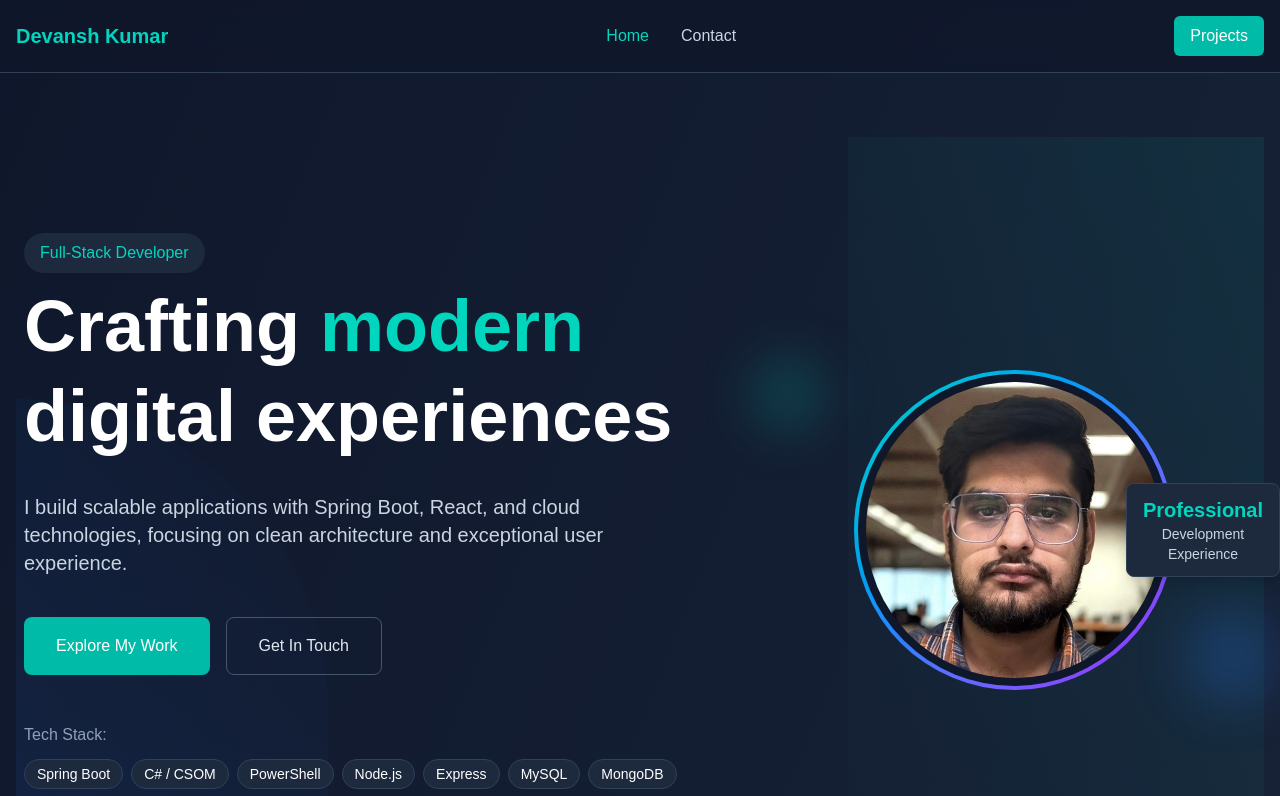
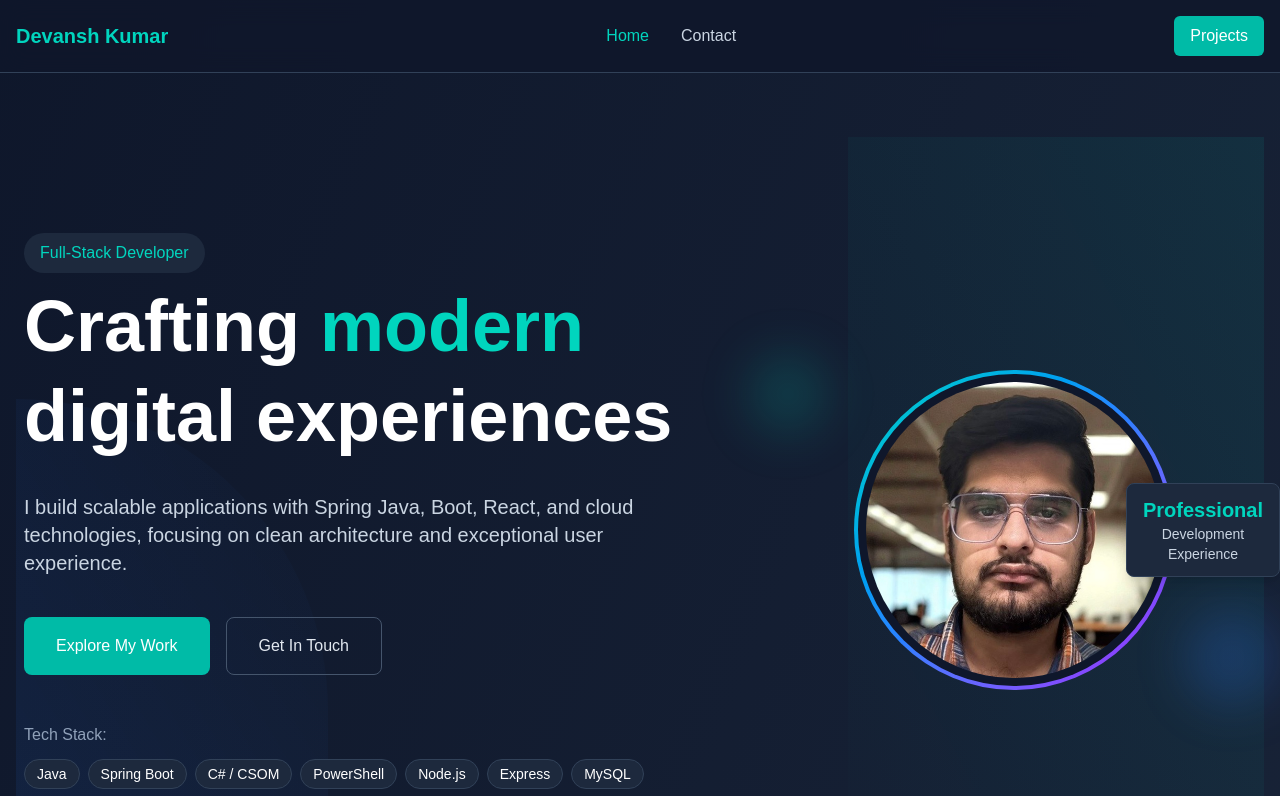
Before and after one commit to techikansh/Portfolio, a Next.js app: page / in a window 1280 px wide. Shown: the top 796 px of the page. Built offline with nearby package versions, Linux system fonts and the light colour scheme.

Commit message:
Added Java in hero section

```diff
--- a/app/components/Portfolio.tsx
+++ b/app/components/Portfolio.tsx
@@ -68,7 +68,7 @@ const Portfolio = () => {
         </h1>
 
         <p className="text-xl text-slate-300 max-w-2xl">
-          I build scalable applications with Spring Boot, React, and cloud technologies,
+          I build scalable applications with Spring Java, Boot, React, and cloud technologies,
           focusing on clean architecture and exceptional user experience.
         </p>
 
@@ -95,6 +95,7 @@ const Portfolio = () => {
         <div className="pt-4">
           <p className="text-slate-400 mb-3">Tech Stack:</p>
           <div className="flex flex-wrap gap-2">
+            <span className="px-3 py-1 bg-slate-800 border border-slate-700 rounded-full text-sm">Java</span>
             <span className="px-3 py-1 bg-slate-800 border border-slate-700 rounded-full text-sm">Spring Boot</span>
             <span className="px-3 py-1 bg-slate-800 border border-slate-700 rounded-full text-sm">C# / CSOM</span>
             <span className="px-3 py-1 bg-slate-800 border border-slate-700 rounded-full text-sm">PowerShell</span>
```
